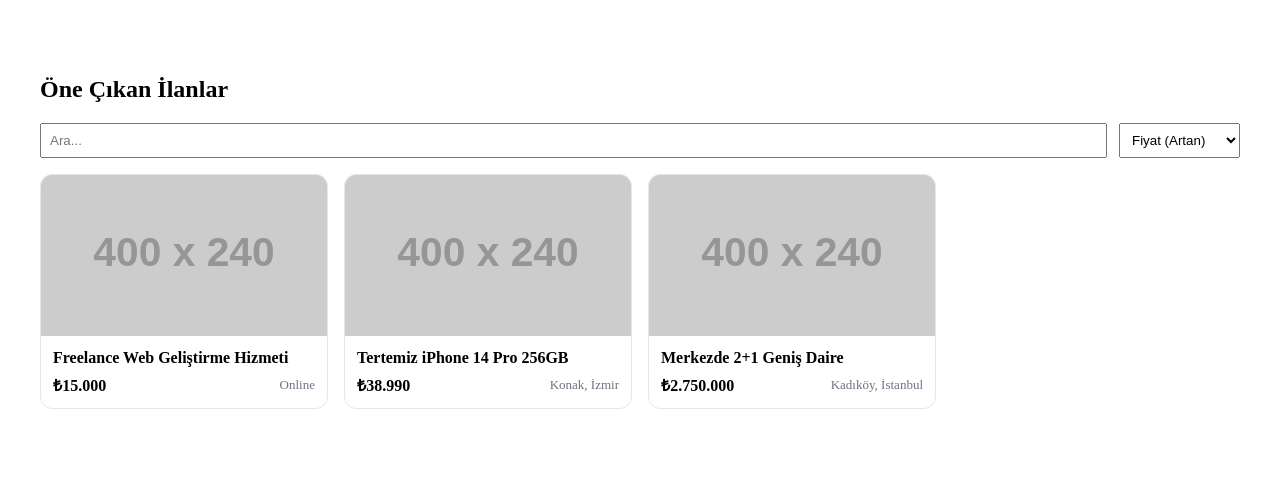
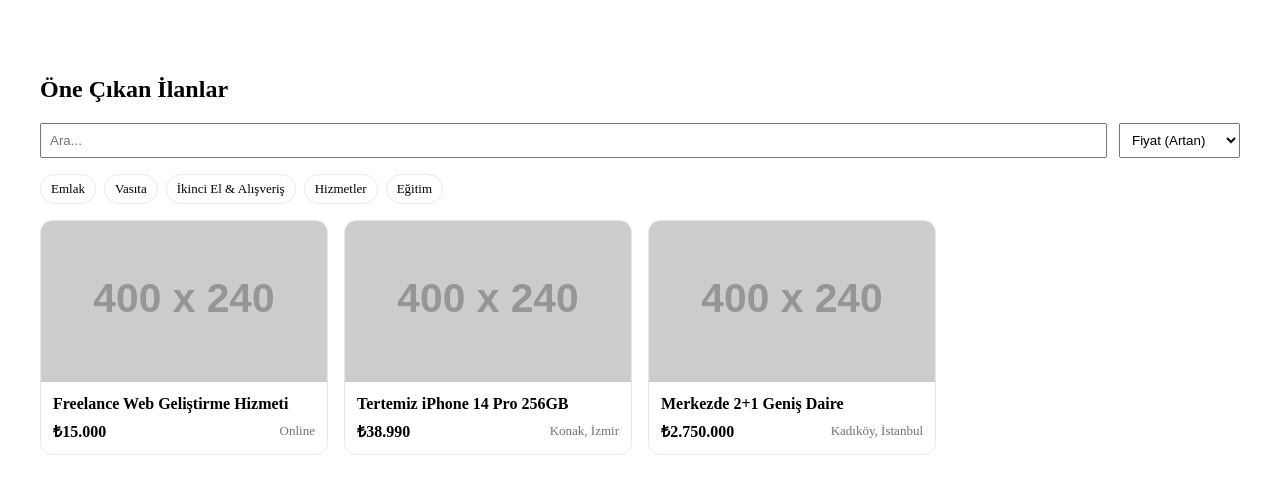
Before and after one commit to serpceyemek/vitrinim, a React (Create React App) app: page / in a window 1280 px wide. Shown: the top 494 px of the page. Built offline with nearby package versions, Linux system fonts and the light colour scheme.

Commit message:
feat(home): add top-level category chips linking to ?cat

```diff
--- a/src/pages/Home.jsx
+++ b/src/pages/Home.jsx
@@ -1,8 +1,8 @@
 // src/pages/Home.jsx
 import React, { useState } from "react";
-import { useLocation } from "react-router-dom";
+import { useLocation, Link } from "react-router-dom";
 import ListingCard from "../components/ListingCard.jsx";
-import { categories as CATEGORIES } from "../data/categories.js";
+import { categories as CATEGORIES, topLevelCategories } from "../data/categories.js";
 import { listings as LISTINGS_RAW } from "../data/listings.js";
 
 // Veriyi güvenle normalize et
@@ -48,6 +48,9 @@ export default function Home() {
     return (Number(a.price) - Number(b.price)) * factor;
   });
 
+  // Ana sayfada göstereceğimiz üst seviye chip'ler
+  const TOPS = topLevelCategories();
+
   return (
     <div style={{ maxWidth: 1200, margin: "40px auto", padding: 16 }}>
       <h2>Öne Çıkan İlanlar</h2>
@@ -81,6 +84,27 @@ export default function Home() {
         </select>
       </div>
 
+      {/* Kategori chip'leri (Home'da) */}
+      <div style={{ display: "flex", gap: 8, flexWrap: "wrap", margin: "8px 0 16px" }}>
+        {TOPS.map((c) => (
+          <Link
+            key={`chip-${c.id}`}
+            to={`/?cat=${c.id}`}
+            style={{
+              padding: "6px 10px",
+              border: "1px solid #e5e7eb",
+              borderRadius: 999,
+              textDecoration: "none",
+              color: "inherit",
+              background: "#fff",
+              fontSize: 13,
+            }}
+          >
+            {c.name}
+          </Link>
+        ))}
+      </div>
+
       {/* İlan listesi */}
       {results.length === 0 ? (
         <p>Aramana uygun sonuç bulunamadı.</p>
```
